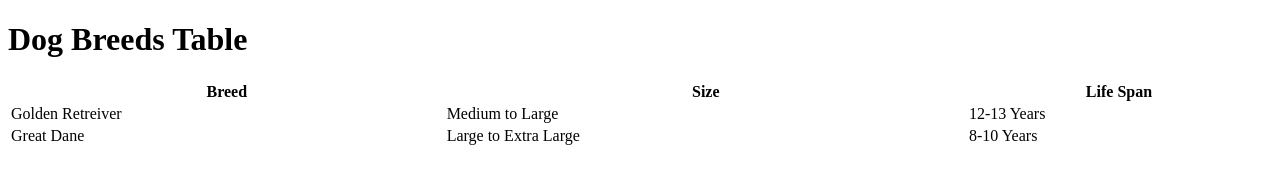
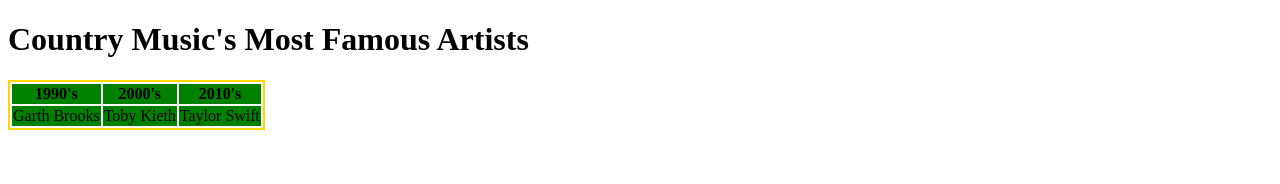
Before and after one commit to LilaVandenBosch/HTML-and-CSS-Projects, a plain HTML site: page Basic_HTML_and_CSS/HTML_Table.html in a window 1280 px wide. Drawn offline with Linux system fonts and the light colour scheme.

Commit message:
Add files via upload

```diff
--- /dev/null
+++ b/Basic_HTML_and_CSS/CSS_Lists.css
@@ -0,0 +1,6 @@
+ol {
+	list-style-type: upper-roman;
+}
+ul {
+	list-style-type: square;
+}
--- /dev/null
+++ b/Basic_HTML_and_CSS/CSS_Table.css
@@ -0,0 +1,15 @@
+table {
+	border: 2px solid gold;
+}
+td:hover {
+	background-color: green;
+	color: black;
+}
+tr, th {
+	background-color: green;
+	color: black;
+}
+tr, td {
+	background-color: green;
+	color: black;
+}
--- a/Basic_HTML_and_CSS/HTML_Lists.html
+++ b/Basic_HTML_and_CSS/HTML_Lists.html
@@ -1,5 +1,6 @@
 <!DOCTYPE html>
 <html lang="en">
+<link rel="stylesheet" type="text/css" href="CSS_table.css">
 <ul>Lions</ul>
 <ul>Hyenas</ul>
 <ul>Antelope</ul>
--- a/Basic_HTML_and_CSS/HTML_Table.html
+++ b/Basic_HTML_and_CSS/HTML_Table.html
@@ -1,22 +1,18 @@
 <!DOCTYPE html>
-<html lang="en>
+<html lang="en">
+<link rel="stylesheet" type="text/css" href="CSS_table.css">
 <body>
-<h1>Dog Breeds Table</h1>
-<table style="width:100%">
+<h1>Country Music's Most Famous Artists</h1>
+<table style="width:50%>
 <tr>
-<th>Breed</th>
-<th>Size</th>
-<th>Life Span</th>
+<th>1990's</th>
+<th>2000's</th>
+<th>2010's</th>
 </tr>
 <tr>
-<td>Golden Retreiver</td>
-<td>Medium to Large</td>
-<td>12-13 Years</td>
-</tr>
-<tr>
-<td>Great Dane</td>
-<td>Large to Extra Large</td>
-<td>8-10 Years</td>
+<td>Garth Brooks</td>
+<td>Toby Kieth</td>
+<td>Taylor Swift</td>
 </tr>
 </table>
 </body>
```
